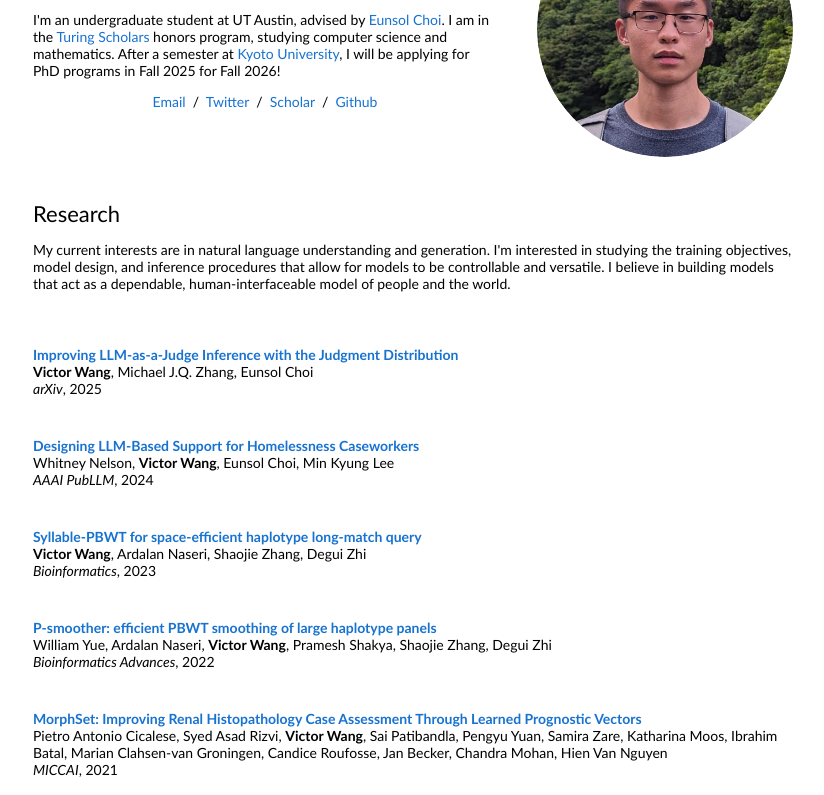
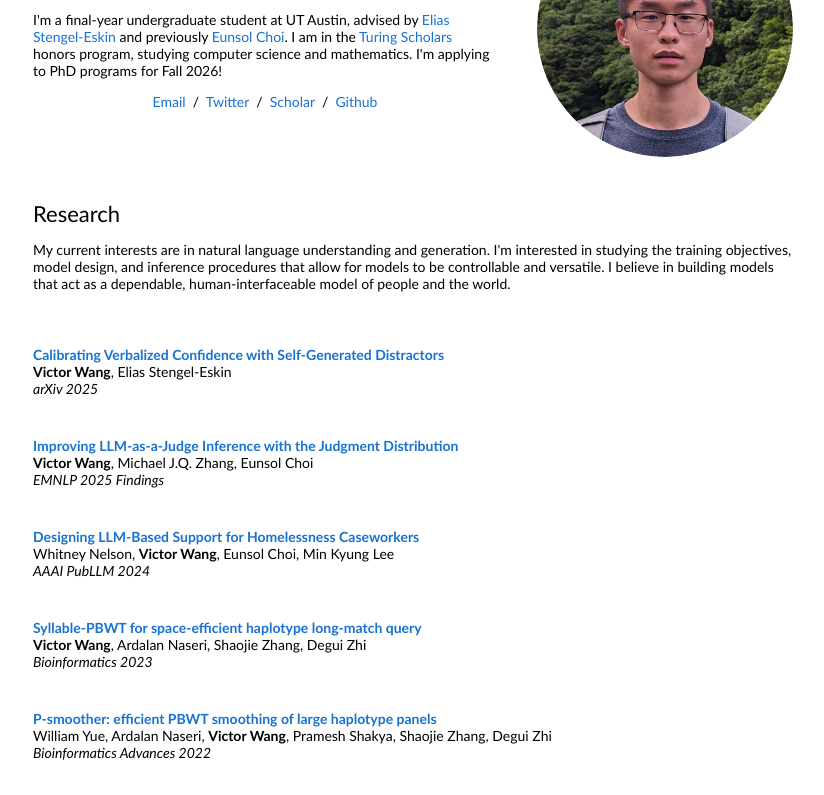
Before and after one commit to dubai03nsr/dubai03nsr.github.io, a plain HTML site: page index.html in a window 1280 px wide. Shown: the part 127-922 px from the top of the page, without its empty margins (227-1051 px from the left). Drawn offline with Linux system fonts and the light colour scheme.

Commit message:
10/2/2025

```diff
--- a/index.html
+++ b/index.html
@@ -23,7 +23,7 @@
                 <p class="name" style="text-align: center;">
                   Victor Wang
                 </p>
-                <p>I'm an undergraduate student at UT Austin, advised by <a href="https://eunsol.github.io/">Eunsol Choi</a>. I am in the <a href="https://www.cs.utexas.edu/turing-scholars">Turing Scholars</a></a> honors program, studying computer science and mathematics. After a semester at <a href="https://www.kyoto-u.ac.jp/en">Kyoto University</a>, I will be applying for PhD programs in Fall 2025 for Fall 2026!</p>
+                <p>I'm a final-year undergraduate student at UT Austin, advised by <a href="https://esteng.github.io/">Elias Stengel-Eskin</a> and previously <a href="https://eunsol.github.io/">Eunsol Choi</a>. I am in the <a href="https://www.cs.utexas.edu/turing-scholars">Turing Scholars</a></a> honors program, studying computer science and mathematics. I'm applying to PhD programs for Fall 2026!</p>
                 <p style="text-align:center">
                   <a href="mailto:victorwang37@utexas.edu">Email</a> &nbsp;/&nbsp;
                   <!-- <a href="data/Victor_Wang_Resume.pdf">CV</a> &nbsp;/&nbsp; -->
@@ -51,7 +51,20 @@
           <table style="width:100%;border:0px;border-spacing:0px;border-collapse:separate;margin-right:auto;margin-left:auto;"><tbody>
             <tr>
               <td style="padding:20px;width:75%;vertical-align:middle">
-                <a href="https://arxiv.org/pdf/2503.03064">
+                <a href="https://arxiv.org/abs/2509.25532">
+                  <span class="papertitle">Calibrating Verbalized Confidence with Self-Generated Distractors</span>
+                </a>
+                <br>
+                <strong>Victor Wang</strong>,
+                Elias Stengel-Eskin
+                <br>
+                <em>arXiv 2025</em>
+              </td>
+            </tr>
+
+            <tr>
+              <td style="padding:20px;width:75%;vertical-align:middle">
+                <a href="https://arxiv.org/abs/2503.03064">
                   <span class="papertitle">Improving LLM-as-a-Judge Inference with the Judgment Distribution</span>
                 </a>
                 <br>
@@ -59,7 +72,7 @@
                 Michael J.Q. Zhang,
                 Eunsol Choi
                 <br>
-                <em>arXiv</em>, 2025
+                <em>EMNLP 2025 Findings</em>
               </td>
             </tr>
 
@@ -74,7 +87,7 @@
                 Eunsol Choi,
                 Min Kyung Lee
                 <br>
-                <em>AAAI PubLLM</em>, 2024
+                <em>AAAI PubLLM 2024</em>
               </td>
             </tr>
 
@@ -89,7 +102,7 @@
                 Shaojie Zhang,
                 Degui Zhi
                 <br>
-                <em>Bioinformatics</em>, 2023
+                <em>Bioinformatics 2023</em>
               </td>
             </tr>
 
@@ -106,7 +119,7 @@
                 Shaojie Zhang,
                 Degui Zhi
                 <br>
-                <em>Bioinformatics Advances</em>, 2022
+                <em>Bioinformatics Advances 2022</em>
               </td>
             </tr>
 
@@ -130,7 +143,7 @@
                 Chandra Mohan,
                 Hien Van Nguyen
                 <br>
-                <em>MICCAI</em>, 2021
+                <em>MICCAI 2021</em>
               </td>
             </tr>
 
@@ -145,7 +158,7 @@
                 Anto Sam Crosslee Louis Sam Titus,
                 Chandra Mohan
                 <br>
-                <em>bioRxiv</em>, 2020
+                <em>bioRxiv 2020</em>
               </td>
             </tr>
           </tbody></table>
@@ -261,13 +274,13 @@
               <td style="padding:20px;width:100%;vertical-align:middle">
                 <h2>Personal</h2>
                 <p>
-                  I enjoy learning languages. I have studied Spanish and Japanese and am now learning Mandarin. In December 2023, I passed the <a href="https://www.jlpt.jp/e/about/levelsummary.html">JLPT</a> N1 with a score of 172/180. Check out my <a href="https://www.reddit.com/r/LearnJapanese/comments/1afxubb/recommendations_from_my_journey/">post</a> on recommendations from my journey!
+                  I enjoy learning languages. I have studied Spanish and Japanese and am now learning Mandarin. In December 2023, I passed the <a href="https://www.jlpt.jp/e/about/levelsummary.html">JLPT</a> N1 with a score of 172/180. Check out my <a href="https://www.reddit.com/r/LearnJapanese/comments/1afxubb/recommendations_from_my_journey/">post</a> on recommendations from my journey! I extended my undergraduate studies to study abroad at <a href="https://www.kyoto-u.ac.jp/en">Kyoto University</a> in Spring 2025, where I took courses taught in Japanese on linguistics, philosophy, and law. Feel free to reach out if you're interested in learning Japanese!
                 </p>
               </td>
             </tr>
           </tbody></table>
 
-          <p align="right"; style="color:gray"><i>Last updated: 3/5/2025</i></p>
+          <p align="right"; style="color:gray"><i>Last updated: 10/2/2025</i></p>
         </td>
       </tr>
     </tbody></table>
```
